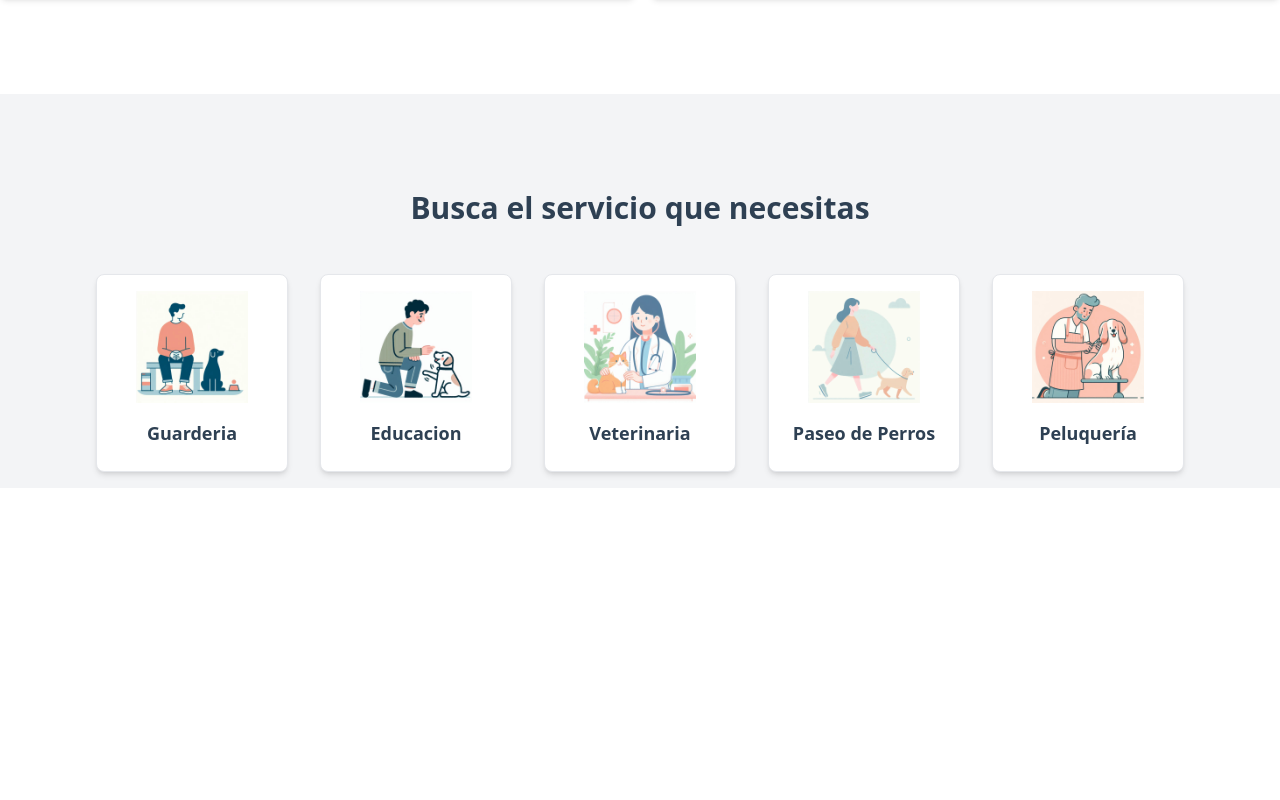
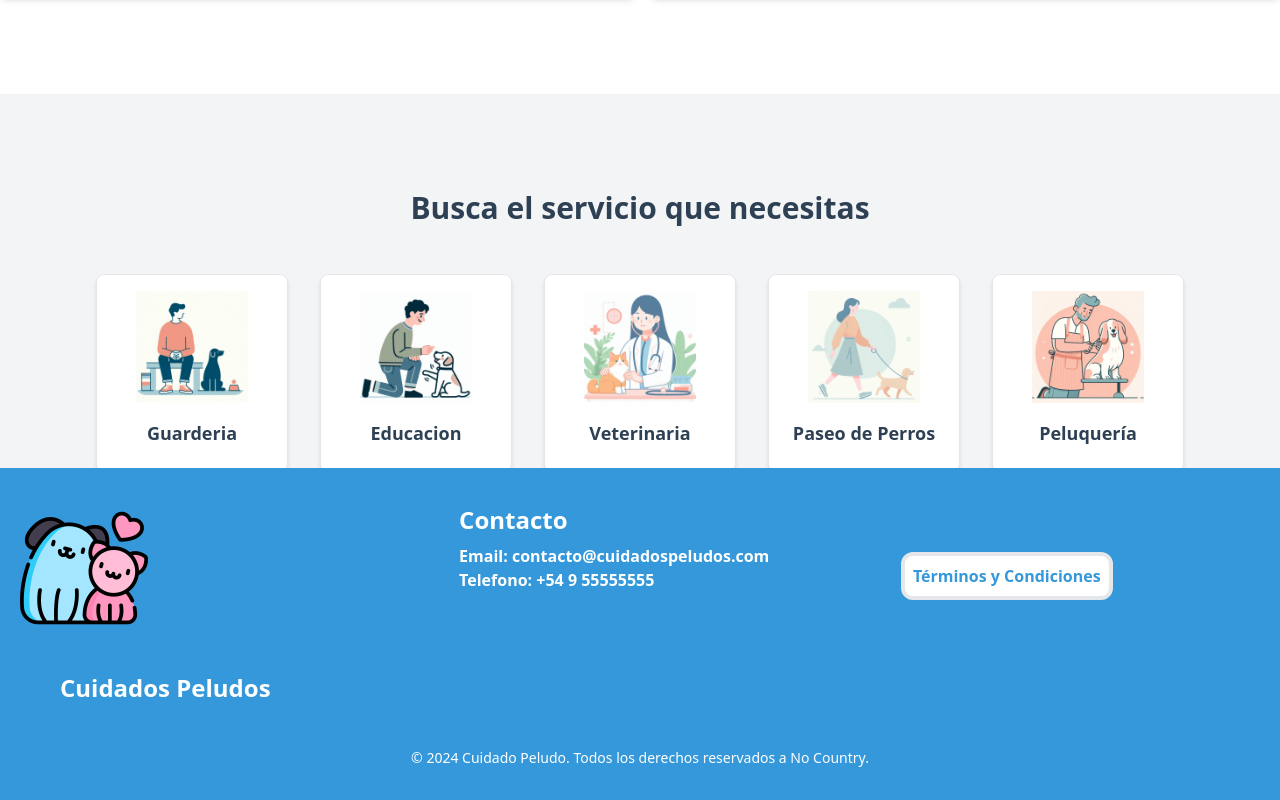
Before and after one commit to No-Country-simulation/PetsCare_c21-09-ft-node-react, a React (Vite) app: page / in a window 1280 px wide. Shown: the part 332-1132 px from the top of the page. Before the commit the page ends 820 px from the top, so only its background shows below. Built offline with nearby package versions, Linux system fonts and the light colour scheme.

Commit message:
change the footer position relative

```diff
--- a/src/App.jsx
+++ b/src/App.jsx
@@ -1,11 +1,5 @@
  import { BrowserRouter, Routes, Route } from "react-router-dom";
  import { AuthProvider } from "./provider/AuthProvider";
-
-
-// import { div } from "framer-motion/client";
-// import logo from "./assets/logoPets.png";
-// import Banner from "./components/Banner";
-// import NavBar from "./components/Navbar";
 import Nav2 from "./components/Nav2";
 import Footer from "./components/Footer";
 import Home from "./pages/Home";
@@ -85,7 +79,7 @@ function App() {
 
 
 
-          {/* <Footer />  */}
+          <Footer />
         </AuthProvider>
       </BrowserRouter>
 
--- a/src/components/footer.jsx
+++ b/src/components/footer.jsx
@@ -1,5 +1,5 @@
 import { useState } from "react";
-import Dog from "../assets/dog.png"
+import Dog from "../assets/dog.png";
 
 const Footer = () => {
   const [showTerms, setShowTerms] = useState(false);
@@ -9,18 +9,18 @@ const Footer = () => {
   };
 
   return (
-    <footer className="bg-secondary w-full h-40 fixed bottom-0 text-white py-8 flex flex-col z-50">
+    <footer className="bg-secondary w-full h-auto relative text-white py-8 flex flex-col z-50">
       <div className="w-full px-4">
-        <div className="flex md:flex-row md:justify-between p-1 ">
+        <div className="flex md:flex-row md:justify-between p-1">
           <div className="flex flex-wrap w-full md:w-1/3 mb-6 md:mb-0">
-            <img src={Dog} alt="" srcset="" className="size-32 "/>
+            <img src={Dog} alt="" className="size-32" />
             <h3 className="text-2xl font-bold mb-2 m-10">Cuidados Peludos</h3>
           </div>
 
-          <div className='flex flex-col md:mx-auto'>
-            <h3 className='text-2xl font-bold mb-2'>Contacto</h3>
-            <p  className='text-white font-bold  '>Email: contacto@cuidadospeludos.com</p>
-            <p  className='text-white font-bold  '>Telefono: +54 9 55555555</p>
+          <div className="flex flex-col md:mx-auto">
+            <h3 className="text-2xl font-bold mb-2">Contacto</h3>
+            <p className="text-white font-bold">Email: contacto@cuidadospeludos.com</p>
+            <p className="text-white font-bold">Telefono: +54 9 55555555</p>
           </div>
 
           <div className="mt-6 w-full md:w-1/3 md:mx-auto">
```
